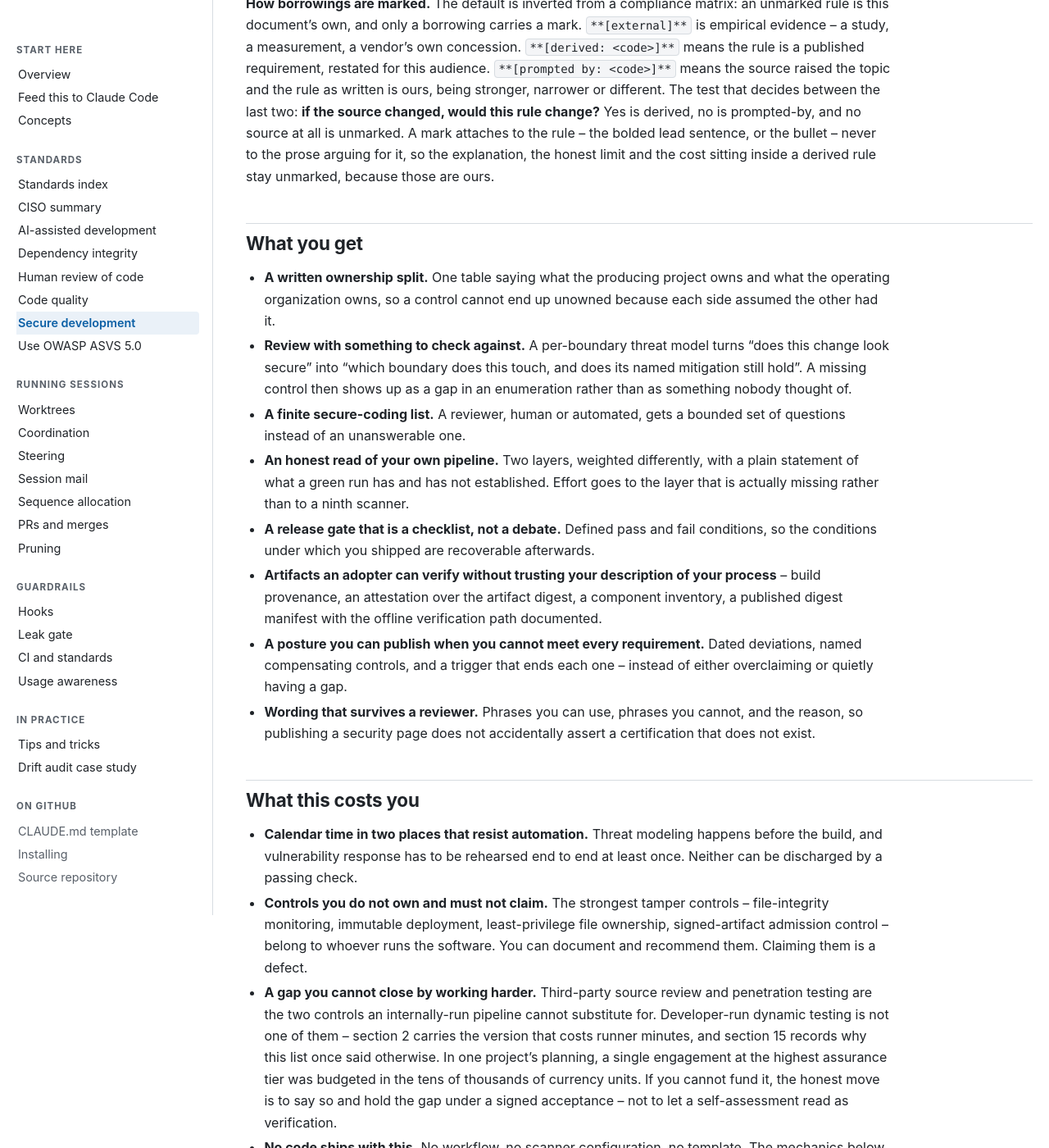
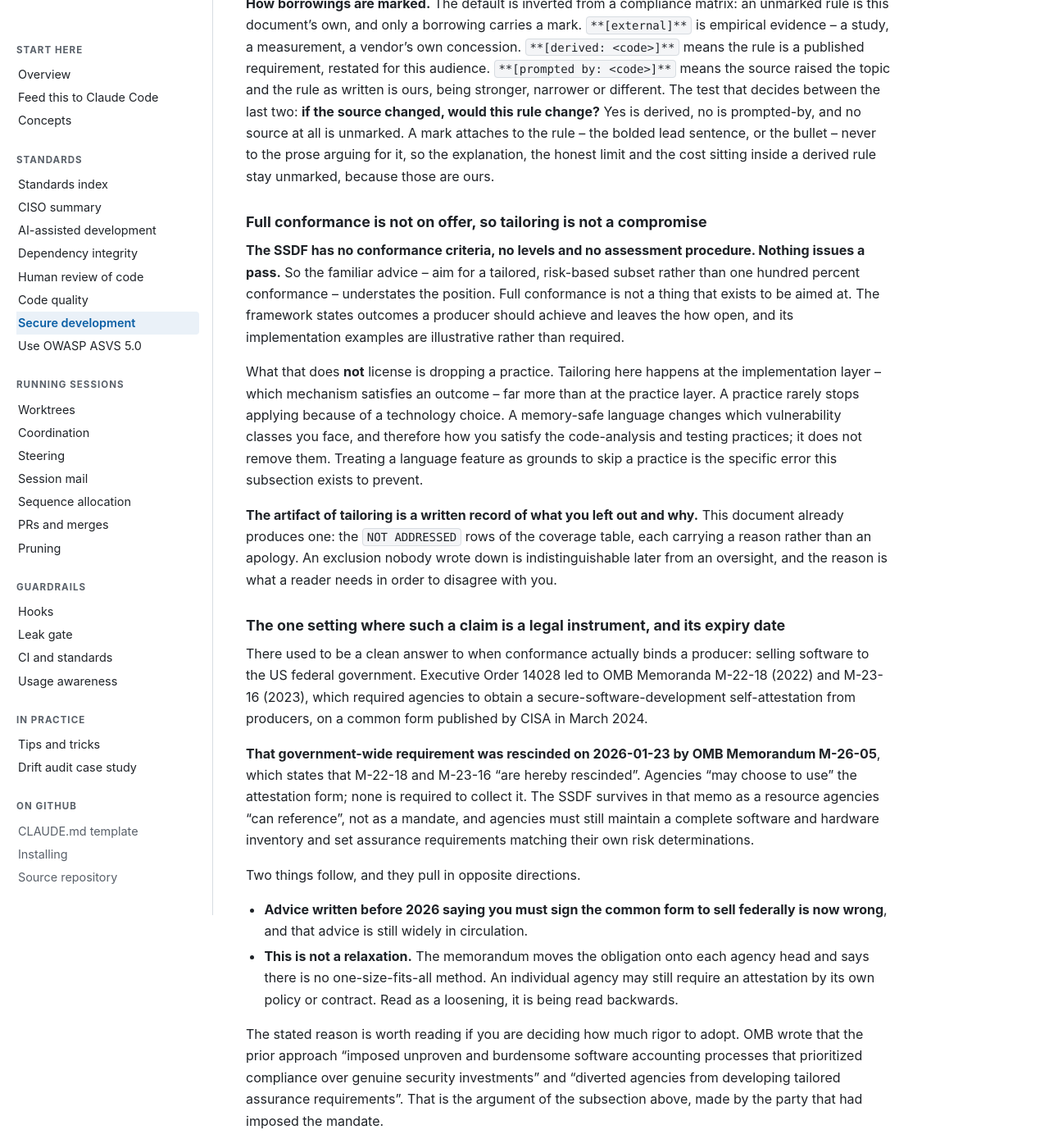
Before and after one commit to wshallwshall/claude-multisession, a Jekyll site: the page built from docs/standards/SECURE-DEVELOPMENT.md, in a window 1280 px wide and 1400 px high, scrolled down 1915 px. Shown: the whole window at 82% size. Built offline with Jekyll 4.4.1, drawn with Linux system fonts in a browser that asks for light colours; our own code applies the rules of GitHub Pages for plain Markdown files; some of the changed text lies outside the part shown.

Commit message:
docs(standards): why tailoring is not a compromise, and the federal claim's expiry
Naming four NIST publications raised a question the document did not answer:
how much of them am I supposed to satisfy. Two subsections close it.

The SSDF has no conformance criteria, no levels and no assessment procedure,
so 'aim for a tailored subset rather than full conformance' understates the
position -- full conformance is not a thing that exists to be aimed at. What
that does not license is dropping a practice: tailoring happens at the
implementation layer far more than the practice layer, and a memory-safe
language changes which vulnerability classes you face rather than whether the
testing practices apply. The artifact of tailoring is the coverage table's
NOT ADDRESSED rows, each with a reason.

The federal section exists because there was one clean answer to 'when does
this actually bind me' and it expired. EO 14028 led to M-22-18 and M-23-16
and the CISA common form; OMB M-26-05 rescinded both on 2026-01-23 and made
the form optional. Pre-2026 advice saying you must sign it to sell federally
is now wrong and still circulating.

Stated in both directions on purpose. It is not a relaxation -- the memo
moves the obligation onto each agency head, an agency may still require an
attestation by contract, and the civil fraud exposure on a false attestation
is untouched by nobody requiring it.

The rescission's own reasoning is quoted because it is the tailoring argument
made by the party that had imposed the mandate: the prior approach
'prioritized compliance over genuine security investments' and 'diverted
agencies from developing tailored assurance requirements'.

```diff
--- a/docs/standards/SECURE-DEVELOPMENT.md
+++ b/docs/standards/SECURE-DEVELOPMENT.md
@@ -82,6 +82,62 @@ that decides between the last two: **if the source changed, would this rule chan
 derived, no is prompted-by, and no source at all is unmarked. A mark attaches to the rule -- the
 bolded lead sentence, or the bullet -- never to the prose arguing for it, so the explanation, the
 honest limit and the cost sitting inside a derived rule stay unmarked, because those are ours.
+
+### Full conformance is not on offer, so tailoring is not a compromise
+
+**The SSDF has no conformance criteria, no levels and no assessment procedure. Nothing issues a
+pass.** So the familiar advice -- aim for a tailored, risk-based subset rather than one hundred
+percent conformance -- understates the position. Full conformance is not a thing that exists to be
+aimed at. The framework states outcomes a producer should achieve and leaves the how open, and its
+implementation examples are illustrative rather than required.
+
+What that does **not** license is dropping a practice. Tailoring here happens at the implementation
+layer -- which mechanism satisfies an outcome -- far more than at the practice layer. A practice
+rarely stops applying because of a technology choice. A memory-safe language changes which
+vulnerability classes you face, and therefore how you satisfy the code-analysis and testing
+practices; it does not remove them. Treating a language feature as grounds to skip a practice is the
+specific error this subsection exists to prevent.
+
+**The artifact of tailoring is a written record of what you left out and why.** This document already
+produces one: the `NOT ADDRESSED` rows of the coverage table, each carrying a reason rather than an
+apology. An exclusion nobody wrote down is indistinguishable later from an oversight, and the reason
+is what a reader needs in order to disagree with you.
+
+### The one setting where such a claim is a legal instrument, and its expiry date
+
+There used to be a clean answer to when conformance actually binds a producer: selling software to
+the US federal government. Executive Order 14028 led to OMB Memoranda M-22-18 (2022) and M-23-16
+(2023), which required agencies to obtain a secure-software-development self-attestation from
+producers, on a common form published by CISA in March 2024.
+
+**That government-wide requirement was rescinded on 2026-01-23 by OMB Memorandum M-26-05**, which
+states that M-22-18 and M-23-16 "are hereby rescinded". Agencies "may choose to use" the attestation
+form; none is required to collect it. The SSDF survives in that memo as a resource agencies "can
+reference", not as a mandate, and agencies must still maintain a complete software and hardware
+inventory and set assurance requirements matching their own risk determinations.
+
+Two things follow, and they pull in opposite directions.
+
+- **Advice written before 2026 saying you must sign the common form to sell federally is now wrong**,
+  and that advice is still widely in circulation.
+- **This is not a relaxation.** The memorandum moves the obligation onto each agency head and says
+  there is no one-size-fits-all method. An individual agency may still require an attestation by its
+  own policy or contract. Read as a loosening, it is being read backwards.
+
+The stated reason is worth reading if you are deciding how much rigor to adopt. OMB wrote that the
+prior approach "imposed unproven and burdensome software accounting processes that prioritized
+compliance over genuine security investments" and "diverted agencies from developing tailored
+assurance requirements". That is the argument of the subsection above, made by the party that had
+imposed the mandate.
+
+**What did not change is the exposure on any attestation you do sign.** A signed attestation is a
+representation to a customer, and in the federal setting a false one carries civil fraud exposure
+whether or not anyone required it. The rescission removed a requirement to make the statement. It did
+nothing to the consequences of making a false one.
+
+*Memorandum text read directly and verified 2026-08-06; see the sources table for how this status is
+carried. A compliance fact without a date is a claim with a hidden expiry, and this one replaced a
+four-year-old regime.*
 
 ## What you get
 
```
Also changed, not shown: 1 other file.
